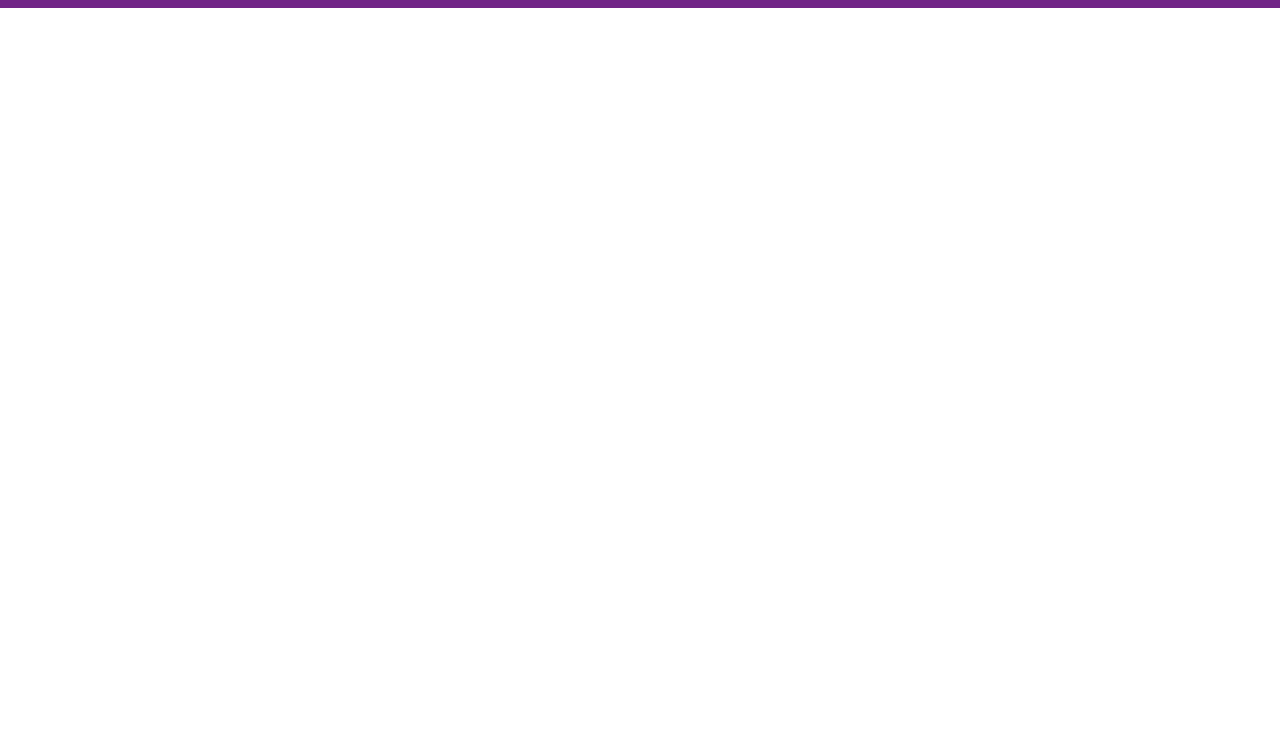
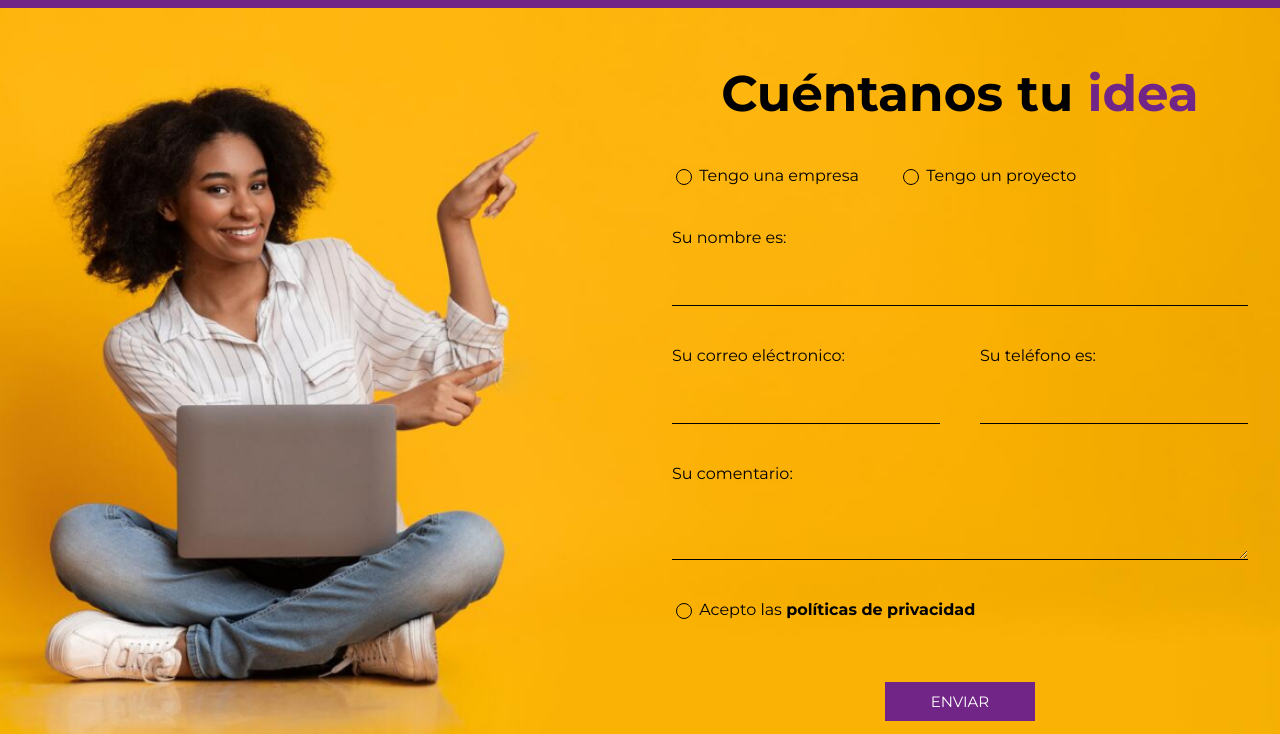
Before and after one commit to sofianeyra/impakto, a plain HTML site: page paginas/contactanos.html in a window 1280 px wide. Shown: the part 66-800 px from the top of the page. Drawn offline with Linux system fonts and the light colour scheme.

Commit message:
añadiendo pagina formulario

```diff
--- a/estilos.css
+++ b/estilos.css
@@ -86,7 +86,8 @@ header li {
 .seccion-1 .texto p {
     font-size: 20px;
 }
-.seccion-1 .contacto-boton {
+.seccion-1 .contacto-boton,
+.formulario-boton {
     width: 150px;
     background-color: #712587;
     border: none;
@@ -108,7 +109,8 @@ header li {
     bottom: 0;
     right: 0;
 }
-.contacto-boton:hover {
+.contacto-boton:hover,
+.formulario-boton:hover {
     background-color: #FAB724;
     color: black;
 }
--- a/paginas/contactanos.html
+++ b/paginas/contactanos.html
@@ -5,6 +5,7 @@
     <meta http-equiv="X-UA-Compatible" content="IE=edge">
     <meta name="viewport" content="width=device-width, initial-scale=1.0">
     <link rel="stylesheet" href="/estilos.css">
+    <link rel="stylesheet" href="paginas.css">
     <title>IMPAKTO</title>
     <link rel="icon" href="/imagenes/impakto1-02.png">
     <link rel="stylesheet" href="https://cdnjs.cloudflare.com/ajax/libs/font-awesome/6.4.0/css/all.min.css" integrity="sha512-iecdLmaskl7CVkqkXNQ/ZH/XLlvWZOJyj7Yy7tcenmpD1ypASozpmT/E0iPtmFIB46ZmdtAc9eNBvH0H/ZpiBw==" crossorigin="anonymous" referrerpolicy="no-referrer" />
@@ -19,5 +20,32 @@
             <a href="/paginas/contactanos.html"><li>Contáctanos</li></a>
         </ul>
     </header>
+    <section class="seccion-contacto">
+        <div class="formulario">
+            <h1>Cuéntanos tu <span class="morado">idea</span></h1>
+            <form>
+                <div class="opciones">
+                    <label><input type="checkbox" class="checkbox-round" /> Tengo una empresa</label>
+                    <label><input type="checkbox" class="checkbox-round" /> Tengo un proyecto</label>
+                </div>
+                <label for="fname">Su nombre es:</label>
+                <input type="text" name="nombre" value="">
+                <div class="campos">
+                    <div>
+                        <label for="lname">Su correo eléctronico:</label>
+                        <input type="email" name="correo" value="">
+                    </div>
+                    <div>
+                        <label for="fname">Su teléfono es:</label>
+                        <input type="tel" name="telefono" value="">
+                    </div>
+                </div>
+                <label for="fname">Su comentario:</label>
+                <textarea name="comentario"></textarea>
+                <label><input type="checkbox" class="checkbox-round" /> Acepto las <span class="negrita">políticas de privacidad</span></label>
+                <button class="formulario-boton" type="submit">ENVIAR</button>
+            </form>
+        </div>
+    </section>
 </body>
 </html>
--- a/paginas/paginas.css
+++ b/paginas/paginas.css
@@ -0,0 +1,88 @@
+/* Formulario */
+.seccion-contacto {
+    width: 100%;
+    height: calc(100vh - 74px);
+    margin-top: 74px;
+    background-image: url(/imagenes/contacto-fondo.jpg);
+    background-size: cover;
+    background-position: center;
+    display: flex;
+    align-items: center;
+    width: 100%;
+    justify-content: end;
+}
+.formulario {
+    width: 50%;
+}
+.formulario h1 {
+    font-size: 50px;
+    text-align: center;
+}
+.negrita {
+    font-weight: bold;
+}
+form {
+    width: 90%;
+    margin: auto;
+    display: flex;
+    gap: 40px;
+    flex-direction: column;
+}
+input, textarea {
+    background-color: transparent;
+    border: none;
+    border-bottom: 1px solid black;
+    outline: none;
+}
+.opciones {
+    display: flex;
+    gap: 40px;
+}
+.checkbox-round {
+    width: 16px;
+    height: 16px;
+    background-color: transparent;
+    border-radius: 50%;
+    vertical-align: middle;
+    border: 1px solid black;
+    appearance: none;
+    -webkit-appearance: none;
+    outline: none;
+    cursor: pointer;
+}
+.checkbox-round:checked {
+    background-color: #712587;
+}
+.campos {
+    gap: 20px;
+}
+.campos,
+.campos div {
+    display: flex;
+    gap: 40px;
+}
+.campos div {
+    width: 50%;
+    flex-direction: column;
+}
+.formulario-boton {
+    margin: auto;
+    margin-top: 20px !important;
+}
+.formulario-boton:hover {
+    border: 1px solid black;
+    background-color: transparent;
+}
+
+@media (max-width: 600px) {
+    .seccion-contacto {
+        background-image: none;
+        background-color: #FAB724;
+    }
+    .formulario {
+        width: 100%;
+    }
+    .campos, .opciones {
+        gap: 8px;
+    }
+}
```
Also changed, not shown: index.html (+0 -1 lines), imagenes/contacto-fondo.jpg (added).
